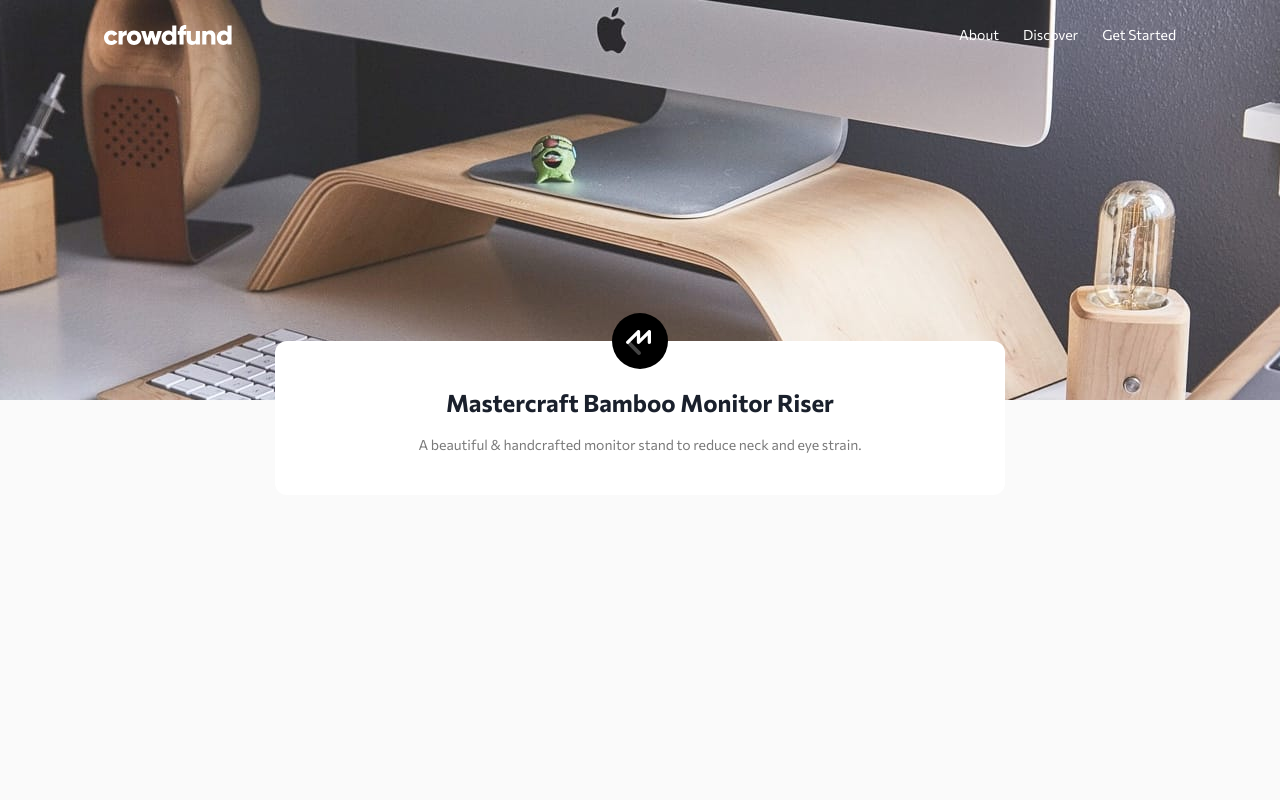
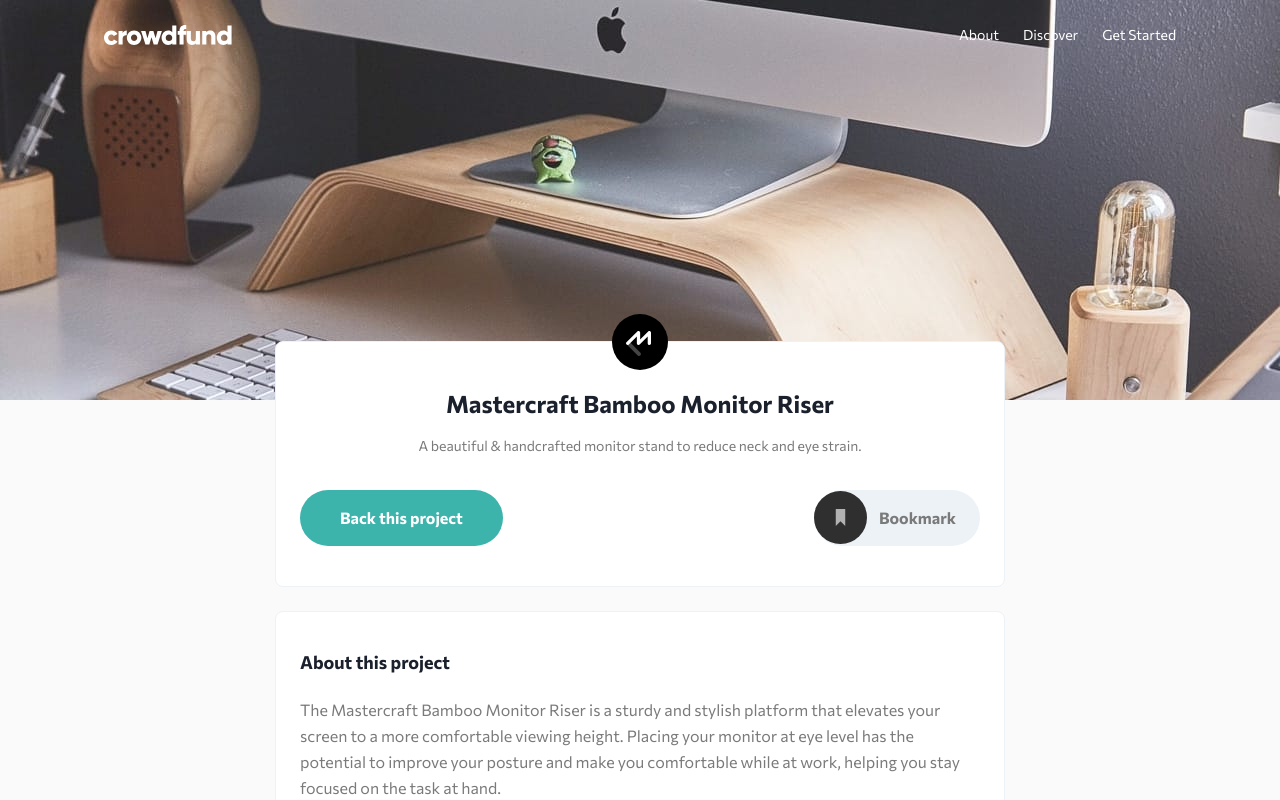
Before and after one commit to 0xShynn/frontendmentor-crowdfunding-product-page, a React (Create React App) app: page / in a window 1280 px wide. Shown: the top 800 px of the page. Built offline with nearby package versions, Linux system fonts and the light colour scheme.

Commit message:
refactored: container and button style (theme.js). added: bookmark button

```diff
--- /dev/null
+++ b/src/components/ButtonBookmark.tsx
@@ -0,0 +1,35 @@
+import { Box, Button, Image, Link, Text } from '@chakra-ui/react';
+import React from 'react';
+import iconBookmark from '../assets/svg/icon-bookmark.svg';
+
+const ButtonBookmark = () => {
+  return (
+    <>
+      <Link
+        display={['flex', 'none']}
+        href="#"
+        ml="2"
+        _hover={{ opacity: 0.7 }}
+      >
+        <Image src={iconBookmark} w="53px" />
+      </Link>
+
+      <Button
+        _hover={{ opacity: 0.7 }}
+        roundedLeft="full"
+        paddingLeft="0"
+        py={{ base: '26px', md: '28px' }}
+        display={['none', 'flex']}
+      >
+        <Box roundedLeft="full">
+          <Image src={iconBookmark} w="53px" />
+        </Box>
+        <Text display={{ base: 'none', sm: 'flex' }} ml="3" mr="2">
+          Bookmark
+        </Text>
+      </Button>
+    </>
+  );
+};
+
+export default ButtonBookmark;
--- a/src/pages/Home.tsx
+++ b/src/pages/Home.tsx
@@ -1,9 +1,18 @@
-import { Box, Flex, Heading, Image, Text } from '@chakra-ui/react';
+import {
+  Box,
+  Button,
+  Container,
+  Flex,
+  Heading,
+  Image,
+  Text,
+} from '@chakra-ui/react';
 import React from 'react';
 import Header from '../components/Header';
 import imageHeroDesktop from '../assets/images/image-hero-desktop.jpg';
 import imageHeroMobile from '../assets/images/image-hero-mobile.jpg';
 import logoMasterCraft from '../assets/svg/logo-mastercraft.svg';
+import ButtonBookmark from '../components/ButtonBookmark';
 
 const Home = () => {
   return (
@@ -17,18 +26,8 @@ const Home = () => {
       >
         <Flex maxW="1120px" justify="center" direction="column" mx="auto">
           <Header />
-          <Flex justify="center">
-            <Box
-              bg="white"
-              rounded="xl"
-              p="6"
-              mx="6"
-              w={{ md: '640px', lg: '730px' }}
-              maxW="730px"
-              mt="20"
-              textAlign="center"
-              pos="relative"
-            >
+          <Flex justify="center" direction="column" mx="6">
+            <Container mt="20" pos="relative" textAlign="center" pb="10">
               <Flex justify="center" mb="6">
                 <Image
                   src={logoMasterCraft}
@@ -41,11 +40,38 @@ const Home = () => {
               <Heading fontSize={{ base: 'xl', md: '2xl' }} mb="4" px="4">
                 Mastercraft Bamboo Monitor Riser
               </Heading>
-              <Text color="neutral.darkGray" fontSize="sm" mb="4">
+              <Text
+                color="neutral.darkGray"
+                fontSize="sm"
+                mb={{ base: 6, md: 8 }}
+              >
                 A beautiful & handcrafted monitor stand to reduce neck and eye
                 strain.
               </Text>
-            </Box>
+              <Flex direction="row" justify="space-between">
+                <Button variant="primary" href="#">
+                  Back this project
+                </Button>
+                <ButtonBookmark />
+              </Flex>
+            </Container>
+
+            <Container>
+              <Heading as="h3" fontSize="lg" mb="6" mt="4">
+                About this project
+              </Heading>
+              <Text mb="6">
+                The Mastercraft Bamboo Monitor Riser is a sturdy and stylish
+                platform that elevates your screen to a more comfortable viewing
+                height. Placing your monitor at eye level has the potential to
+                improve your posture and make you comfortable while at work,
+                helping you stay focused on the task at hand. <br />
+                <br />
+                Featuring artisan craftmanship, the simplicity of design creates
+                extra desk space below your computer to allow notepads, pens and
+                USB sticks to be stored under the stand.
+              </Text>
+            </Container>
           </Flex>
         </Flex>
       </Box>
--- a/src/styles/theme.js
+++ b/src/styles/theme.js
@@ -31,7 +31,16 @@ const customTheme = extendTheme({
     },
   },
   components: {
-    Box: {
+    Container: {
+      baseStyle: {
+        p: '6',
+        bg: 'white',
+        rounded: 'lg',
+        mb: '6',
+        maxW: { md: '640px', lg: '730px' },
+        border: '1px',
+        borderColor: 'gray.100',
+      },
       variants: {
         content: {
           border: '1px',
@@ -39,6 +48,30 @@ const customTheme = extendTheme({
         },
       },
     },
+    Button: {
+      baseStyle: {
+        rounded: 'full',
+      },
+      variants: {
+        primary: {
+          bg: 'primary.modeCyan',
+          textColor: 'white',
+          fontSize: { base: 'sm', md: 'md' },
+          px: { base: 8, md: 10 },
+          py: { base: '26px', md: '28px' },
+          _hover: {
+            bg: 'primary.darkCyan',
+          },
+        },
+      },
+    },
+    Text: {
+      baseStyle: {
+        lineHeight: 'tall',
+        fontSize: { base: 'sm', md: 'md' },
+        color: 'neutral.darkGray',
+      },
+    },
   },
 });
 
```
